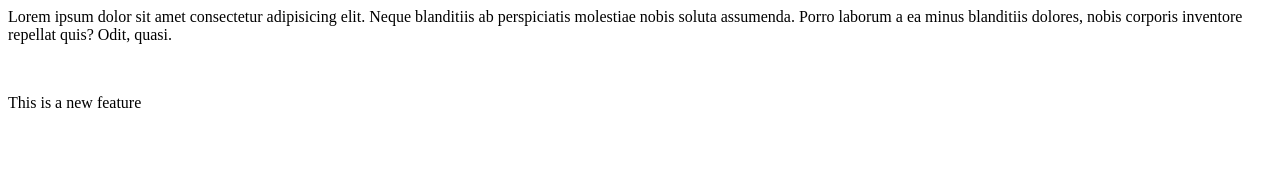
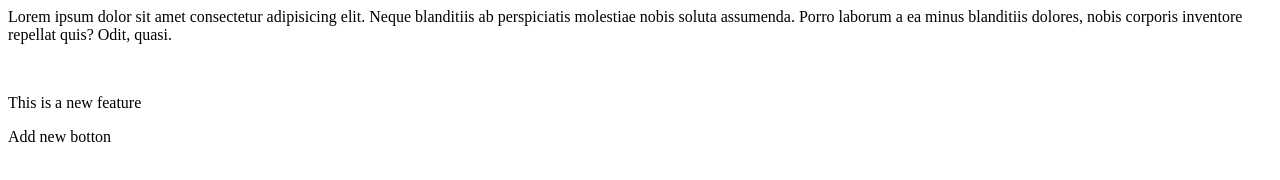
Before and after one commit to Chandan-Yadav03/localrepo, a plain HTML site: page index.html in a window 1280 px wide. Drawn offline with Linux system fonts and the light colour scheme.

```diff
--- a/index.html
+++ b/index.html
@@ -1,3 +1,4 @@
 <p>Lorem ipsum dolor sit amet consectetur adipisicing elit. Neque blanditiis ab perspiciatis molestiae nobis soluta assumenda. Porro laborum a ea minus blanditiis dolores, nobis corporis inventore repellat quis? Odit, quasi.</p>
 <br>
 <p> This is a new feature</p>
+<p>Add new botton</p>
```
